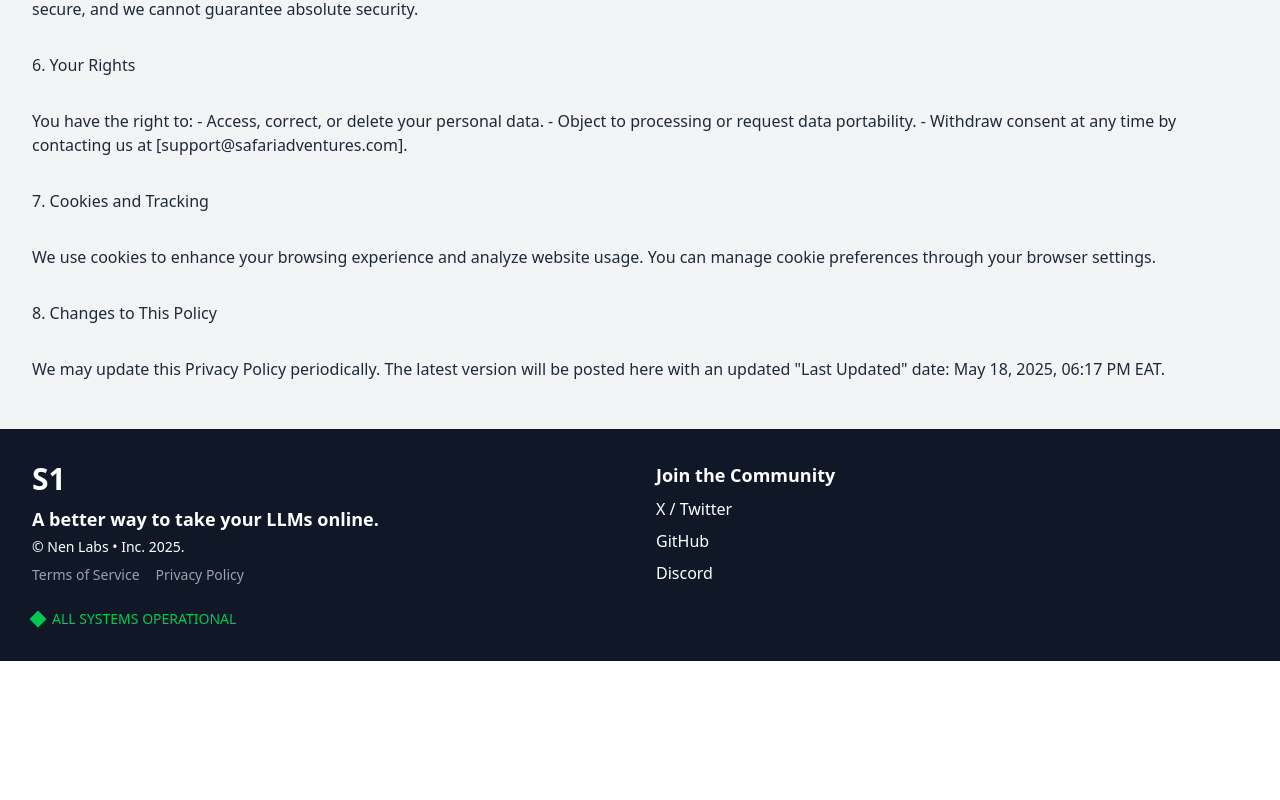
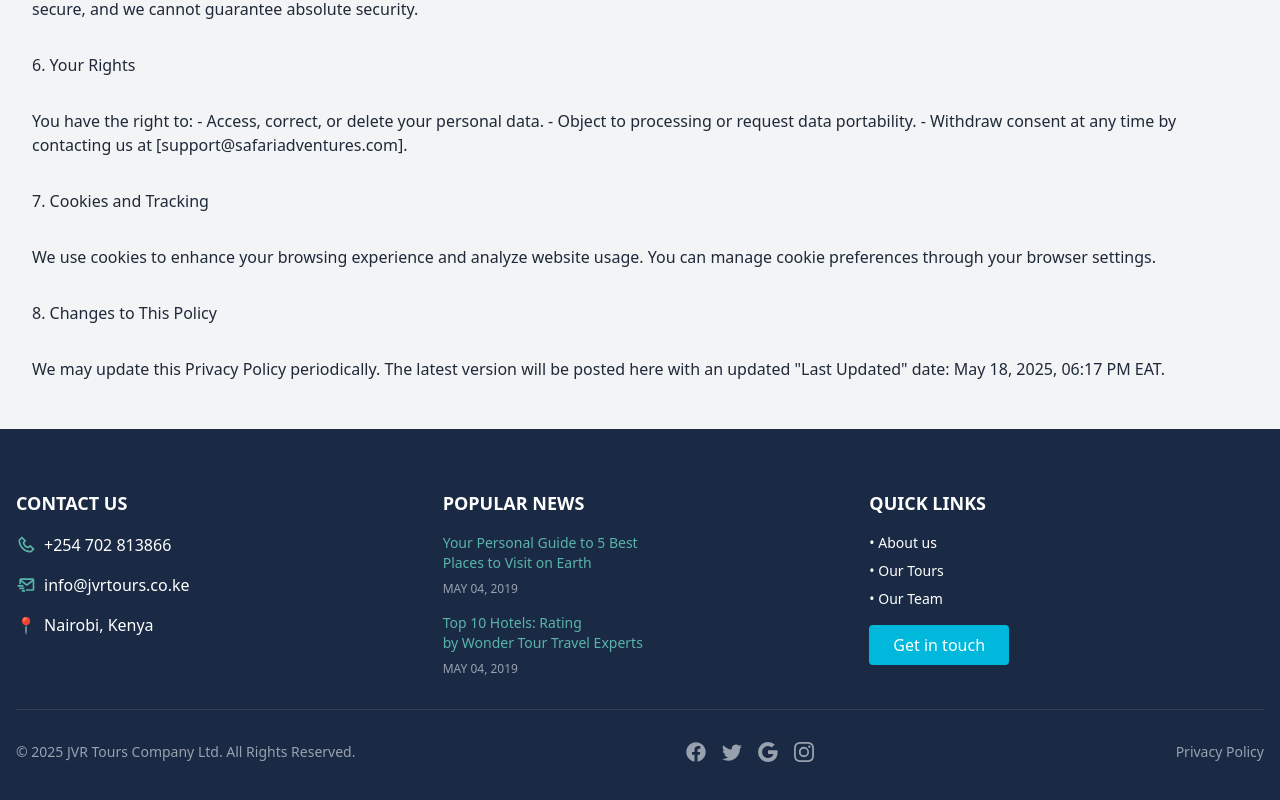
Before and after one commit to Lewis-walter7/jvrtours, a Next.js app: page /privacy in a window 1280 px wide. Shown: the part 953-1753 px from the top of the page. Before the commit the page ends 1614 px from the top, so only its background shows below. Built offline with nearby package versions, Linux system fonts and the light colour scheme.

Commit message:
UI Changes commit

```diff
--- /dev/null
+++ b/app/components/CTAsection.tsx
@@ -0,0 +1,29 @@
+import Link from 'next/link';
+
+export default function CTASection() {
+  return (
+    <section
+      className="relative bg-cover bg-center py-16 text-white"
+      style={{
+        backgroundImage: "url('/leopard.png')",
+        backgroundColor: 'rgba(0, 0, 0, 0.5)',
+        backgroundBlendMode: 'overlay',
+      }}
+    >
+      <div className="container mx-auto px-4 text-center">
+        <h1 className="text-4xl md:text-5xl font-bold mb-4">
+          First-class Impressions <br /> are Waiting for You!
+        </h1>
+        <p className="text-lg md:text-xl mb-8">
+          Our agency offers travelers various tours and excursions with destinations <br />
+          all over the world. Browse our website to find your dream tour!
+        </p>
+        <Link href="/book">
+          <button className="bg-cyan-500 text-white px-6 py-3 rounded hover:bg-cyan-600">
+            Book a Tour Now
+          </button>
+        </Link>
+      </div>
+    </section>
+  );
+}
--- a/app/components/contact.tsx
+++ b/app/components/contact.tsx
@@ -1,6 +1,6 @@
 "use client";
 
-import React from "react";
+import React, { useRef } from "react";
 import SectionHeading from "./section-heading";
 import { motion } from "framer-motion";
 import { useSectionInView } from "../lib/hooks";
@@ -10,6 +10,7 @@ import toast from "react-hot-toast";
 
 export default function Contact() {
   const { ref } = useSectionInView("Contact");
+  const formRef = useRef<HTMLFormElement>(null);
 
   return (
     <motion.section
@@ -41,6 +42,7 @@ export default function Contact() {
 
       <form
         className="mt-10 flex flex-col dark:text-black"
+        ref={formRef}
         action={async (formData) => {
           const { data, error } = await sendEmail(formData);
 
@@ -50,6 +52,7 @@ export default function Contact() {
           }
 
           toast.success("Email sent successfully!");
+          formRef.current?.reset();
         }}
       >
         <input
@@ -59,12 +62,14 @@ export default function Contact() {
           required
           maxLength={500}
           placeholder="Your email"
+          aria-label="Your email"
         />
         <textarea
           className="h-52 my-3 rounded-lg borderBlack p-4 dark:bg-white dark:bg-opacity-80 dark:focus:bg-opacity-100 transition-all dark:outline-none"
           name="message"
           placeholder="Your message"
           required
+          aria-label="Your message"
           maxLength={5000}
         />
         <SubmitBtn />
--- a/app/components/footer.tsx
+++ b/app/components/footer.tsx
@@ -1,58 +1,90 @@
+import Link from 'next/link';
+import { BiMailSend, BiPhone } from 'react-icons/bi';
+import { BsGoogle, BsInstagram, BsTwitter } from 'react-icons/bs';
+import { FaFacebook } from 'react-icons/fa';
+
 export default function Footer() {
   return (
-    <footer className="bg-gray-900 text-white py-8">
-      <div className="max-w-7xl mx-auto px-4 sm:px-6 lg:px-8">
-        <div className="grid grid-cols-1 md:grid-cols-2 gap-8">
-          {/* Left Section: Logo, Tagline, Copyright, Links */}
+    <footer className="bg-[#1A2A44] text-white py-15">
+      <div className="container mx-auto px-4">
+        <div className="grid grid-cols-1 md:grid-cols-3 gap-8">
+          {/* Contact Us Section */}
           <div>
-            <div className="flex items-center space-x-2">
-              <span className="text-3xl font-bold">S1</span>
+            <h3 className="text-lg font-bold mb-4">CONTACT US</h3>
+            <div className="space-y-4">
+              <p className="flex items-center">
+                <span className="mr-2" color='#58909c'>
+                 <BiPhone size={20} color='#59b4a9'/>
+                </span> +254 702 813866
+              </p>
+              <p className="flex items-center">
+                <span className="mr-2">
+                  <BiMailSend size={20} color='#59b4a9'/>
+                </span> info@jvrtours.co.ke
+              </p>
+              <p className="flex items-center">
+                <span className="mr-2">📍</span> Nairobi, Kenya
+              </p>
             </div>
-            <p className="mt-2 text-lg font-semibold">
-              A better way to take your LLMs online.
-            </p>
-            <p className="mt-1 text-sm">
-              © Nen Labs • Inc. 2025.
-            </p>
-            <div className="mt-2 flex space-x-4">
-              <a href="/terms" className="text-gray-400 hover:text-white text-sm">
-                Terms of Service
+          </div>
+
+          {/* Popular News Section */}
+          <div>
+            <h3 className="text-lg font-bold mb-4">POPULAR NEWS</h3>
+            <div className="space-y-4">
+              <div className='space-y-2'>
+                <p className="text-sm text-[#59b4a9]">Your Personal Guide to 5 Best <br /> Places to Visit on Earth</p>
+                <p className="text-xs text-gray-400">MAY 04, 2019</p>
+              </div>
+              <div className='space-y-2'>
+                <p className="text-sm text-[#59b4a9]">Top 10 Hotels: Rating <br /> by Wonder Tour Travel Experts</p>
+                <p className="text-xs text-gray-400">MAY 04, 2019</p>
+              </div>
+            </div>
+          </div>
+
+          {/* Quick Links Section */}
+          <div>
+            <h3 className="text-lg font-bold mb-4">QUICK LINKS</h3>
+            <div className="space-y-2">
+              <Link href="/about" className="block text-sm hover:text-cyan-400">• About us</Link>
+              <Link href="/tours" className="block text-sm hover:text-cyan-400">• Our Tours</Link>
+              <Link href="/team" className="block text-sm hover:text-cyan-400">• Our Team</Link>
+            </div>
+            <button className="mt-4 bg-cyan-500 text-white px-6 py-2 rounded hover:bg-cyan-600">
+              Get in touch
+            </button>
+          </div>
+        </div>
+
+        {/* Footer Bottom */}
+        <div className="mt-8 pt-8 border-t border-gray-700 flex flex-col md:flex-row justify-between items-center text-gray-400 text-sm">
+         <div>
+           <p className="mb-4 md:mb-0">
+            © 2025 JVR Tours Company Ltd. All Rights Reserved.
+          </p>
+         </div>
+          <div className="flex items-center space-x-4">
+            <div className="flex space-x-4">
+              <a href="#" className="hover:text-white">
+                <FaFacebook size={20}/>
               </a>
-              <a href="/privacy" className="text-gray-400 hover:text-white text-sm">
-                Privacy Policy
+              <a href="#" className="hover:text-white">
+                <BsTwitter size={20}/>
+              </a>
+              <a href="#" className="hover:text-white">
+                <BsGoogle size={20} />
+              </a>
+              <a href="#" className="hover:text-white">
+                <BsInstagram size={20} />
               </a>
             </div>
           </div>
-
-          {/* Right Section: Community Links */}
-          <div>
-            <h3 className="text-lg font-semibold">Join the Community</h3>
-            <ul className="mt-2 space-y-2">
-              <li>
-                <a href="https://twitter.com" className="hover:text-green-400">
-                  X / Twitter
-                </a>
-              </li>
-              <li>
-                <a href="https://github.com" className="hover:text-green-400">
-                  GitHub
-                </a>
-              </li>
-              <li>
-                <a href="https://discord.com" className="hover:text-green-400">
-                  Discord
-                </a>
-              </li>
-            </ul>
-          </div>
-        </div>
-
-        {/* Status Indicator */}
-        <div className="mt-6 flex items-center space-x-2">
-          <div className="w-3 h-3 bg-green-500 transform rotate-45"></div>
-          <span className="text-green-500 text-sm font-medium">
-            ALL SYSTEMS OPERATIONAL
-          </span>
+          <div className="ml-8">
+              <Link href="/privacy-policy" className="hover:text-white">
+                Privacy Policy
+              </Link>
+            </div>
         </div>
       </div>
     </footer>
--- a/app/page.tsx
+++ b/app/page.tsx
@@ -7,6 +7,7 @@ import Testimonials from "./components/testimonials";
 import { accordionData } from "./lib/data";
 import PlacesPage from "./components/places";
 import Contact from "./components/contact";
+import CTASection from "./components/CTAsection";
 
 
 export default function Home() {
@@ -30,6 +31,7 @@ export default function Home() {
           setTurn={setActive}
         />
         <Contact />
+        <CTASection />
     </div>
   );
 }
```
Also changed, not shown: public/leopard.png (added).
